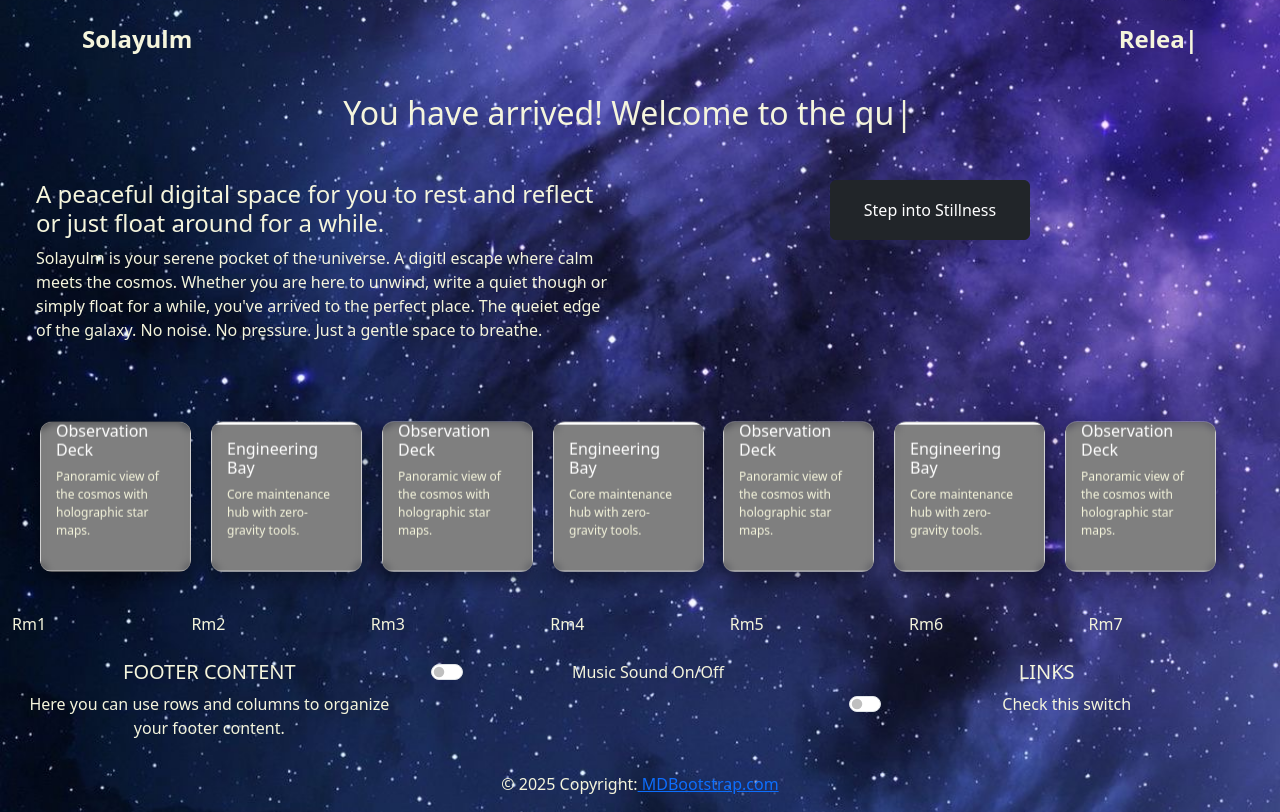
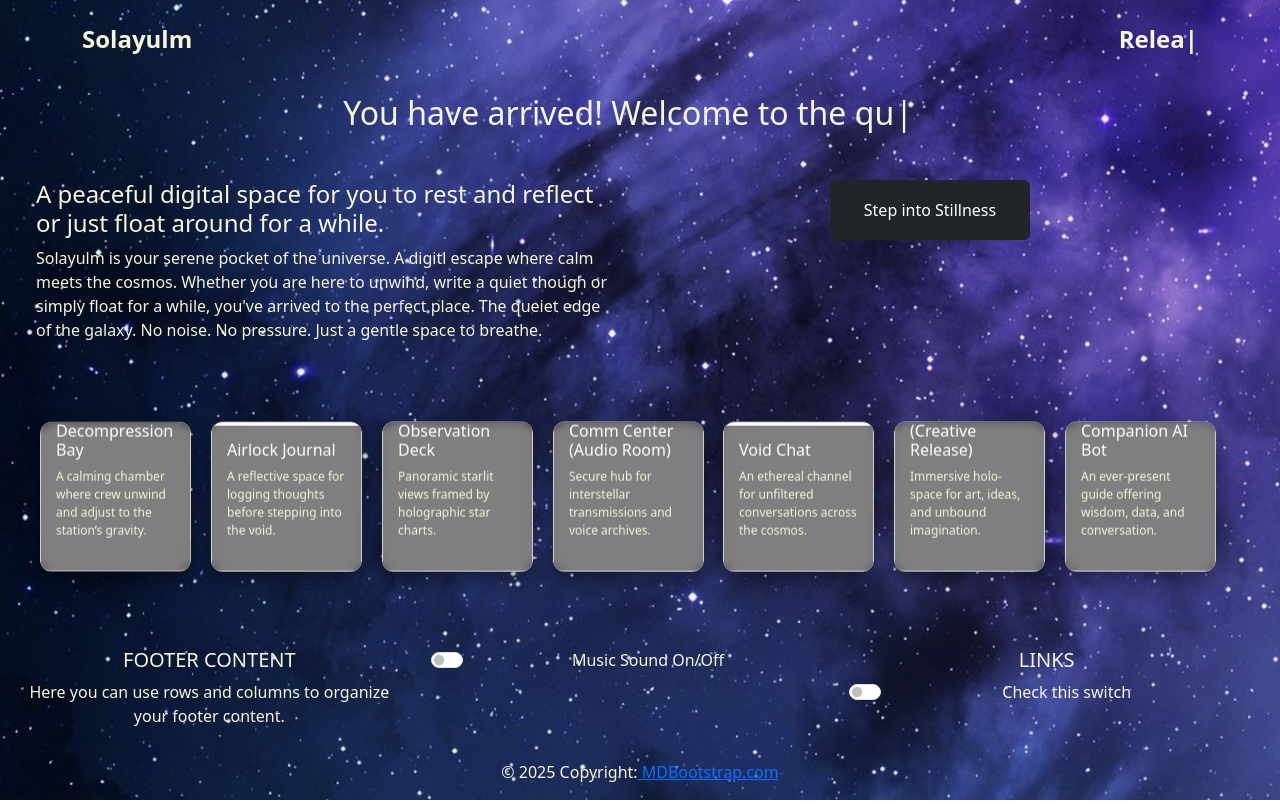
Before and after one commit to DanilleH22/solayulm, a React (Vite) app in the folder solayulm/: page / in a window 1280 px wide. Built offline with nearby package versions, Linux system fonts and the light colour scheme.

Commit message:
Add title and desc for space cards

```diff
--- a/solayulm/src/pages/homepage/Homepage.jsx
+++ b/solayulm/src/pages/homepage/Homepage.jsx
@@ -35,49 +35,42 @@ const Homepage = () => {
       <Row>
       <div style={{ display: "flex", gap: "20px", padding: "40px"}}>
       <SpaceCard
-        title="Observation Deck"
-        description="Panoramic view of the cosmos with holographic star maps."
+        title="Decompression Bay"
+        description="A calming chamber where crew unwind and adjust to the station’s gravity."
 
       />
       <SpaceCard
-        title="Engineering Bay"
-        description="Core maintenance hub with zero-gravity tools."
+        title="Airlock Journal"
+        description="A reflective space for logging thoughts before stepping into the void."
 
       />
       <SpaceCard
         title="Observation Deck"
-        description="Panoramic view of the cosmos with holographic star maps."
+        description="Panoramic starlit views framed by holographic star charts."
 
       />
       <SpaceCard
-        title="Engineering Bay"
-        description="Core maintenance hub with zero-gravity tools."
+        title="Comm Center (Audio Room)"
+        description="Secure hub for interstellar transmissions and voice archives."
 
       />
       <SpaceCard
-        title="Observation Deck"
-        description="Panoramic view of the cosmos with holographic star maps."
+        title="Void Chat"
+        description="An ethereal channel for unfiltered conversations across the cosmos."
 
       />
       <SpaceCard
-        title="Engineering Bay"
-        description="Core maintenance hub with zero-gravity tools."
+        title="Holo Room (Creative Release)"
+        description="Immersive holo-space for art, ideas, and unbound imagination."
 
       />
       <SpaceCard
-        title="Observation Deck"
-        description="Panoramic view of the cosmos with holographic star maps."
+        title="Cosmic Companion AI Bot"
+        description="An ever-present guide offering wisdom, data, and conversation."
 
       />
 
     </div>
-        <Col>Rm1</Col>
-        <Col>Rm2</Col>
-        <Col>Rm3</Col>
-        <Col>Rm4</Col>
-        <Col>Rm5</Col>
-        <Col>Rm6</Col>
-        <Col>Rm7</Col>
       </Row>
     </Container>
   );
```
